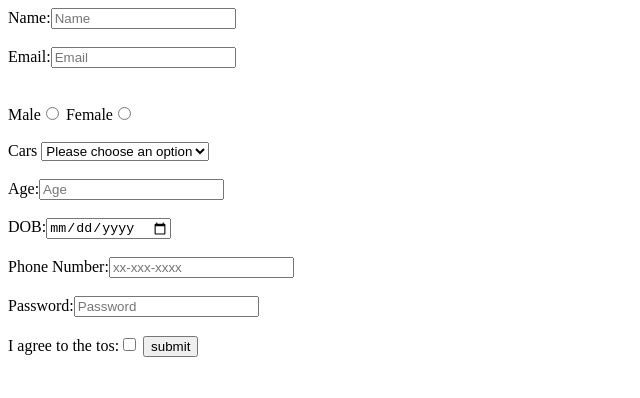
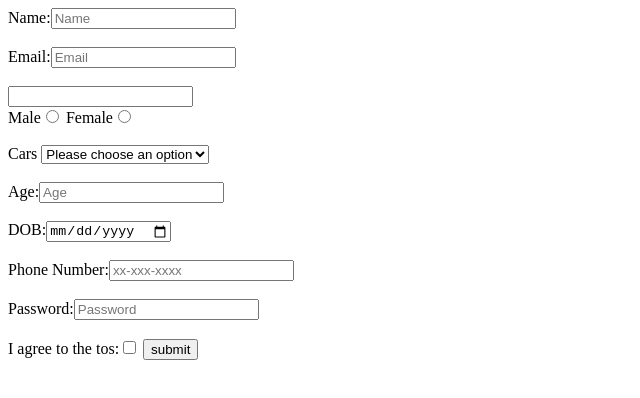
Before and after one commit to acciojob/signup-form-car-Yui1808, a website: page main.html in a window 1280 px wide. Shown: the whole page, without its empty margins (0-640 px from the left). Drawn offline with Linux system fonts and the light colour scheme.

Commit message:
created a submission

```diff
--- a/main.html
+++ b/main.html
@@ -21,14 +21,14 @@
 	</label>
 	<br>
 	<br>
-
+   <input type="text">
 	<br>
 	<label for="gender_m">
-	Male<input id="gender_m" name="Gender" type="radio"   required>
+	Male<input id="gender_m" name="gender" type="radio"   required>
 	</label>
 
 	<label for="gender_f">
-	Female<input id="gender_f" name="Gender" type="radio" required>
+	Female<input id="gender_f" name="gender" type="radio" required>
 	</label>
 	<br>
 	<br>
```
